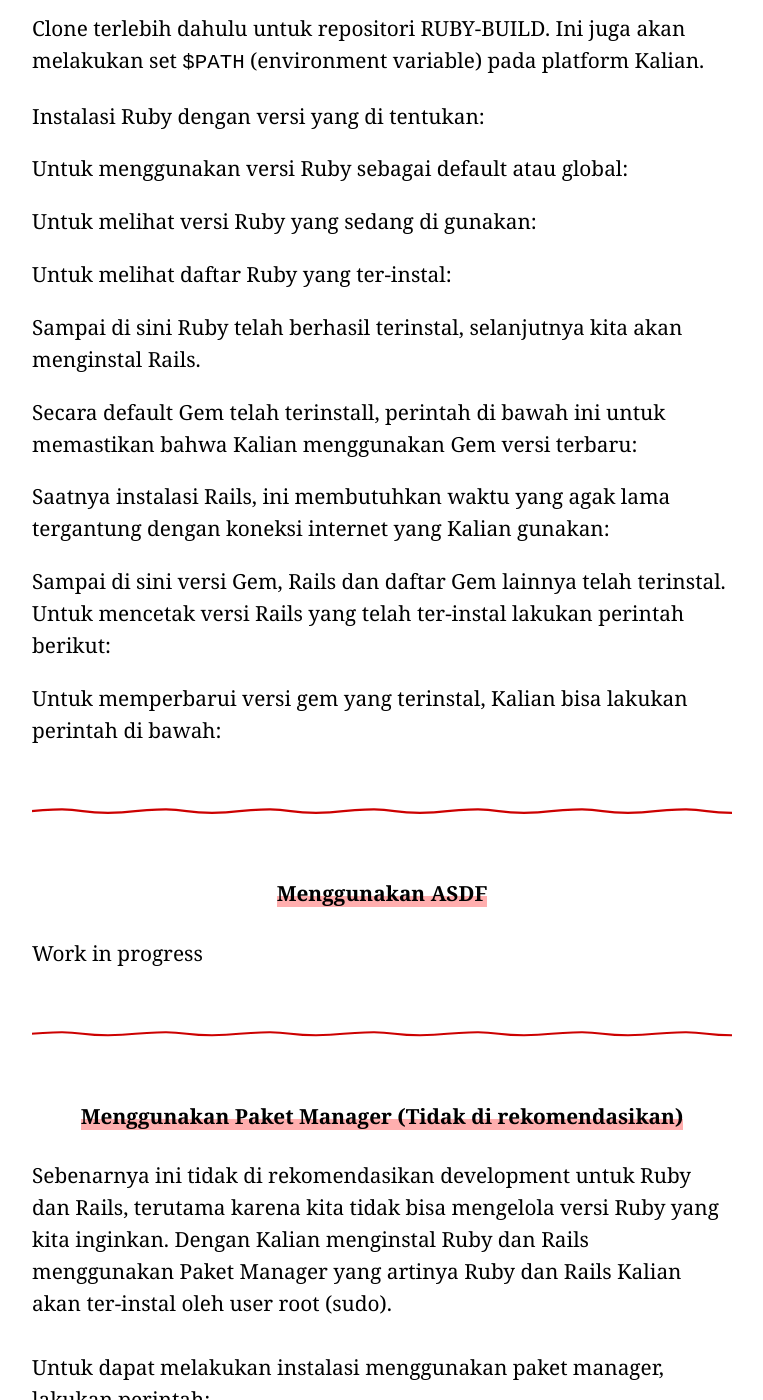
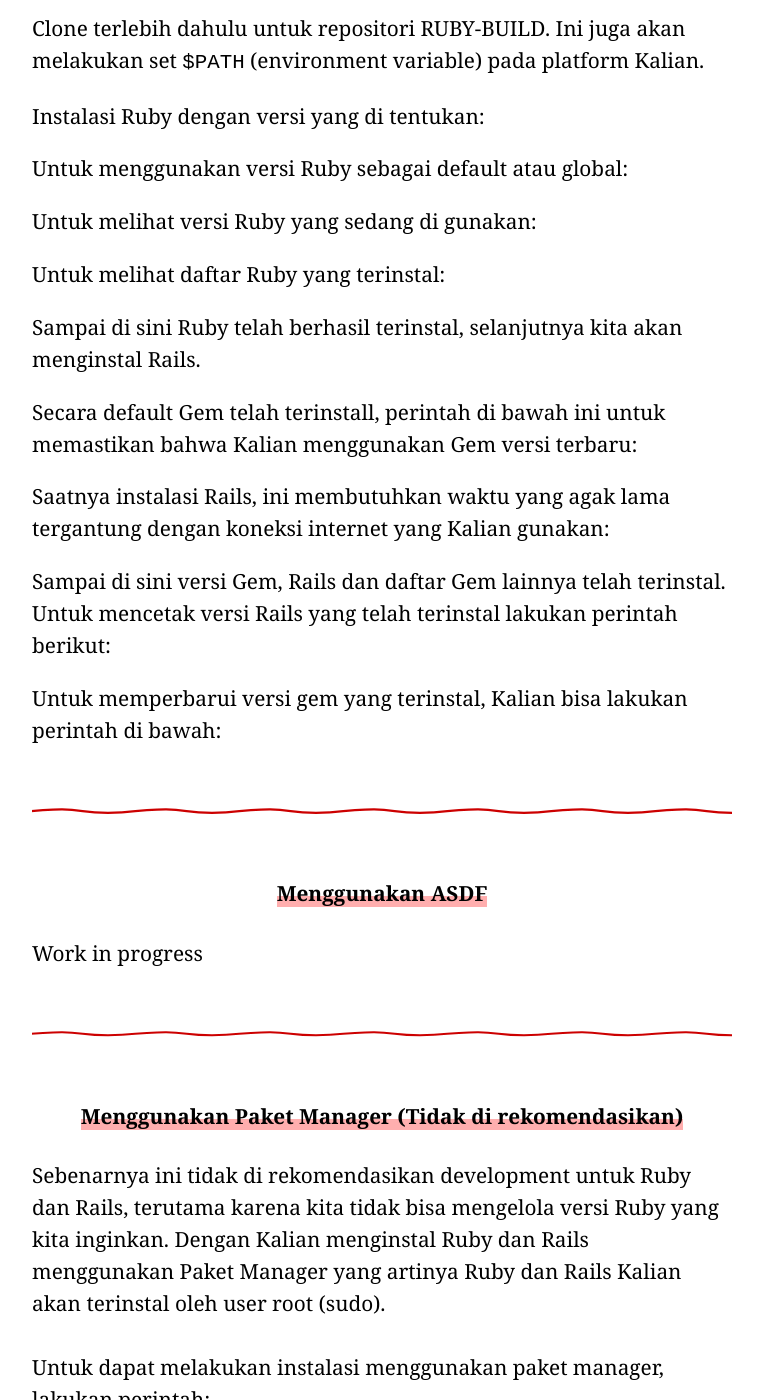
Before and after one commit to rails-id/rails-id.github.io, a Jekyll site: the page built from page/install/apt.html, in a window 1280 px wide and 1400 px high, scrolled down 2491 px. Shown: the whole window, without its empty margins (258-1021 px from the left). Built offline with Jekyll 4.4.1, drawn with Linux system fonts in a browser that asks for light colours; nearby versions of some CDN libraries; some web fonts are replaced; a script that is not in the unit is left out; comment, search, counter and statistics services are not loaded; some of the changed text lies outside the part shown.

Commit message:
ter-install jadi terinstall #13

```diff
--- a/_includes/install/gem.html
+++ b/_includes/install/gem.html
@@ -14,7 +14,7 @@
 <p>
   Sampai di sini versi Gem, Rails dan daftar Gem lainnya telah terinstal.
   <br>
-  Untuk mencetak versi Rails yang telah ter-instal lakukan perintah berikut:
+  Untuk mencetak versi Rails yang telah terinstal lakukan perintah berikut:
 </p>
 <code data-gist-id="ceed7e67ab2ff4cf64b0d2632e10e85c" data-gist-file="rails-version.sh"></code>
 
--- a/page/install/apt.html
+++ b/page/install/apt.html
@@ -69,7 +69,7 @@
     <code data-gist-id="ceed7e67ab2ff4cf64b0d2632e10e85c" data-gist-file="ruby-version.sh"></code>
 
     <p>
-      Untuk melihat daftar Ruby yang ter-instal:
+      Untuk melihat daftar Ruby yang terinstal:
     </p>
     <code data-gist-id="ceed7e67ab2ff4cf64b0d2632e10e85c" data-gist-file="rvm-list.sh"></code>
 
@@ -127,7 +127,7 @@
     <code data-gist-id="ceed7e67ab2ff4cf64b0d2632e10e85c" data-gist-file="ruby-version.sh"></code>
 
     <p>
-      Untuk melihat daftar Ruby yang ter-instal:
+      Untuk melihat daftar Ruby yang terinstal:
     </p>
     <code data-gist-id="ceed7e67ab2ff4cf64b0d2632e10e85c" data-gist-file="rbenv-list.sh"></code>
 
@@ -158,7 +158,7 @@
       Sebenarnya ini tidak di rekomendasikan development untuk Ruby dan Rails,
       terutama karena kita tidak bisa mengelola versi Ruby yang kita inginkan.
       Dengan Kalian menginstal Ruby dan Rails menggunakan Paket Manager yang artinya
-      Ruby dan Rails Kalian akan ter-instal oleh user root (sudo).
+      Ruby dan Rails Kalian akan terinstal oleh user root (sudo).
       <br>
       <br>
       Untuk dapat melakukan instalasi menggunakan paket manager, lakukan perintah:
```
